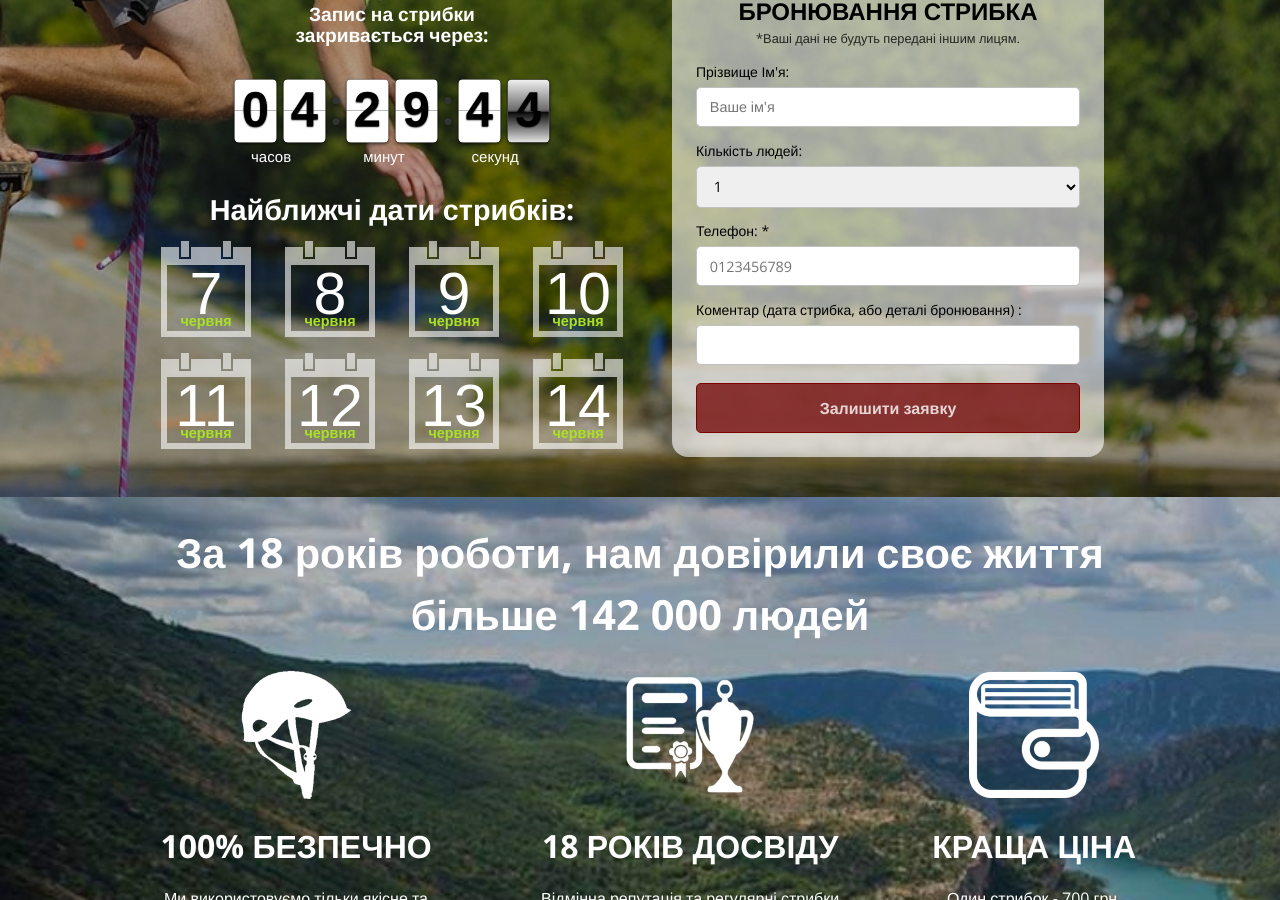
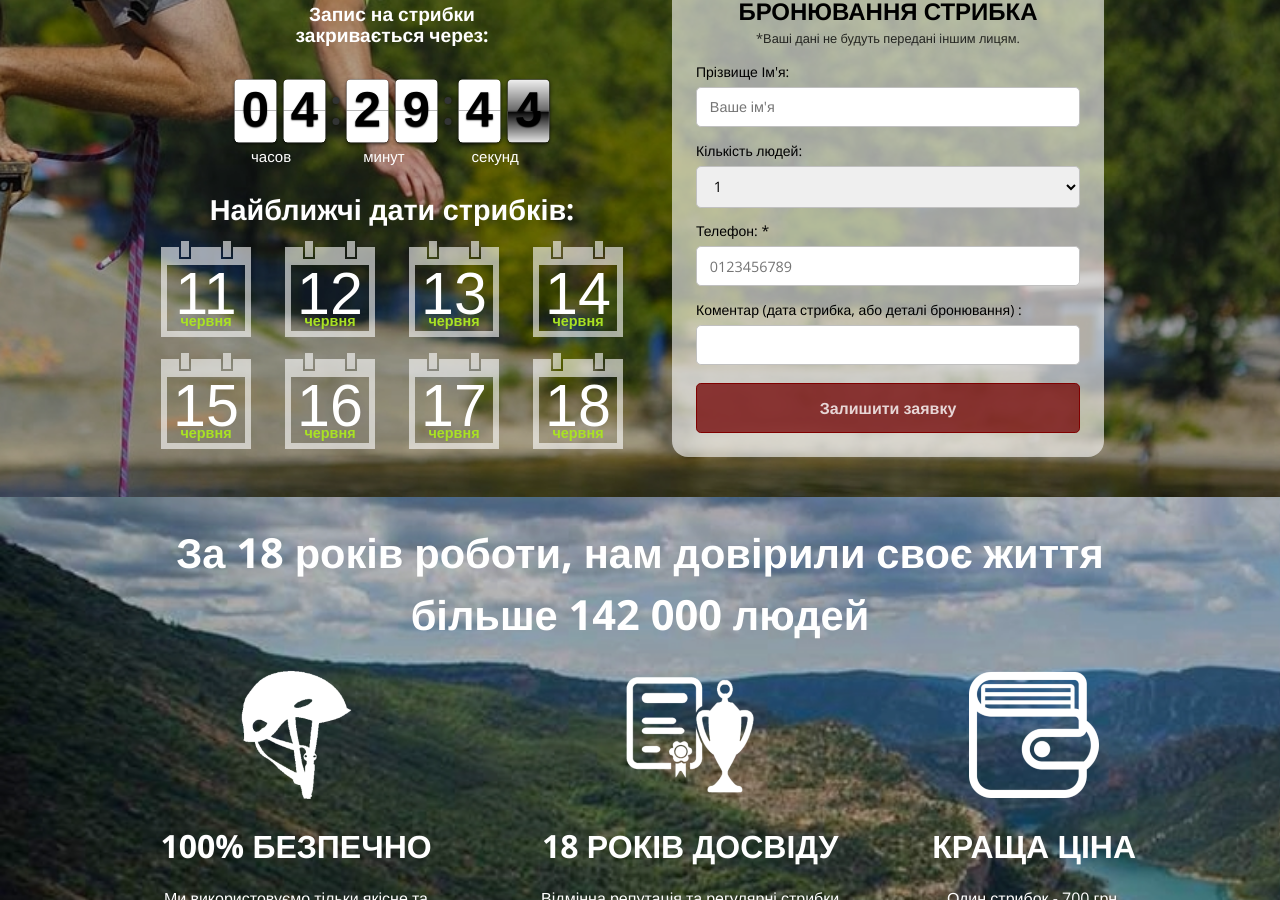
Before and after one commit to Andreyfilko/go-jump, a Jekyll site: the page built from index.md, in a window 1280 px wide and 900 px high, scrolled down 499 px. Built offline with Jekyll 4.4.1, drawn with Linux system fonts in a browser that asks for light colours; some web fonts are replaced; some of the changed text lies outside the part shown.

Commit message:
Update _config.yml

```diff
--- a/_config.yml
+++ b/_config.yml
@@ -35,11 +35,11 @@ google_analytics:
 theme: jekyll-theme-cayman
 
 dates:
-  - 2026-06-07
-  - 2026-06-08
-  - 2026-06-09
-  - 2026-06-10
   - 2026-06-11
   - 2026-06-12
   - 2026-06-13
   - 2026-06-14
+  - 2026-06-15
+  - 2026-06-16
+  - 2026-06-17
+  - 2026-06-18
```
